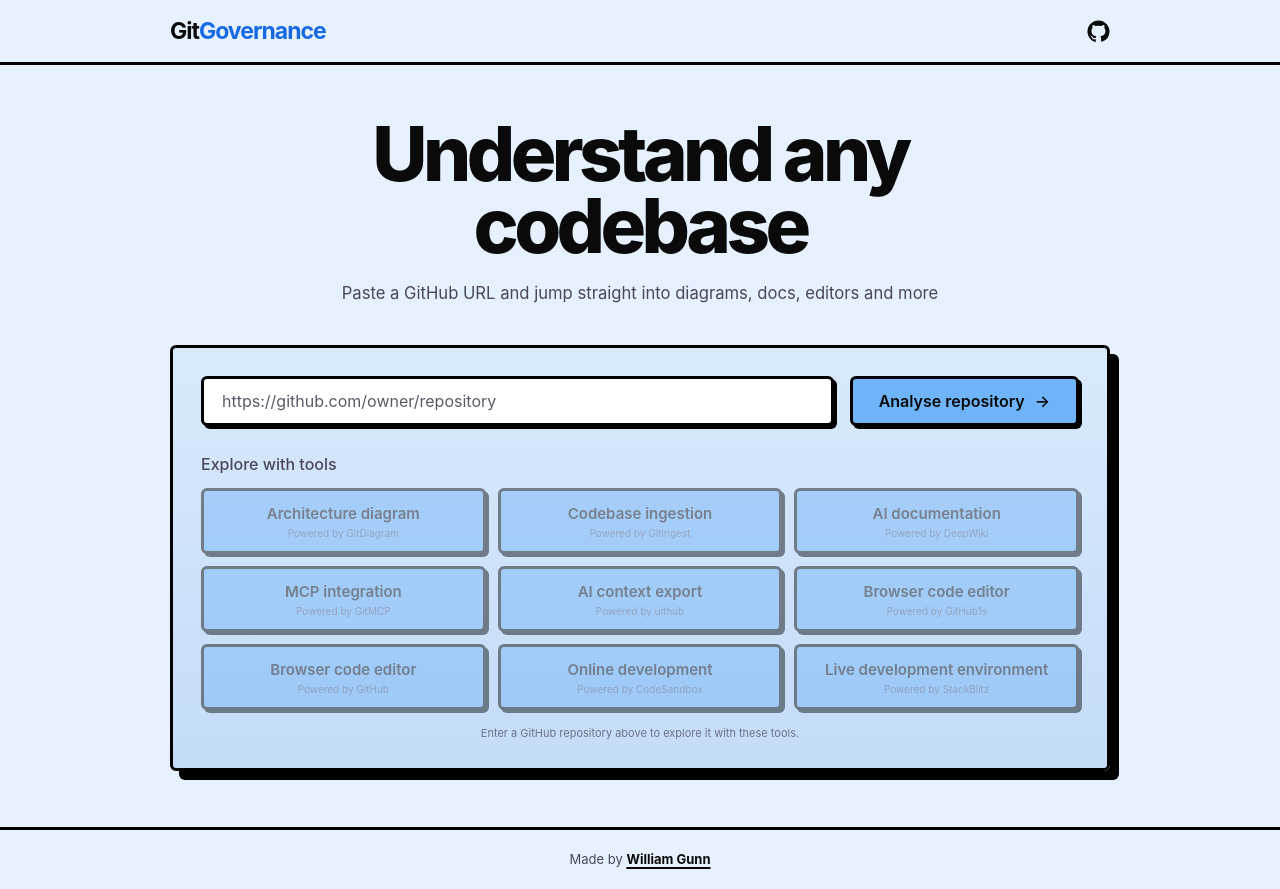
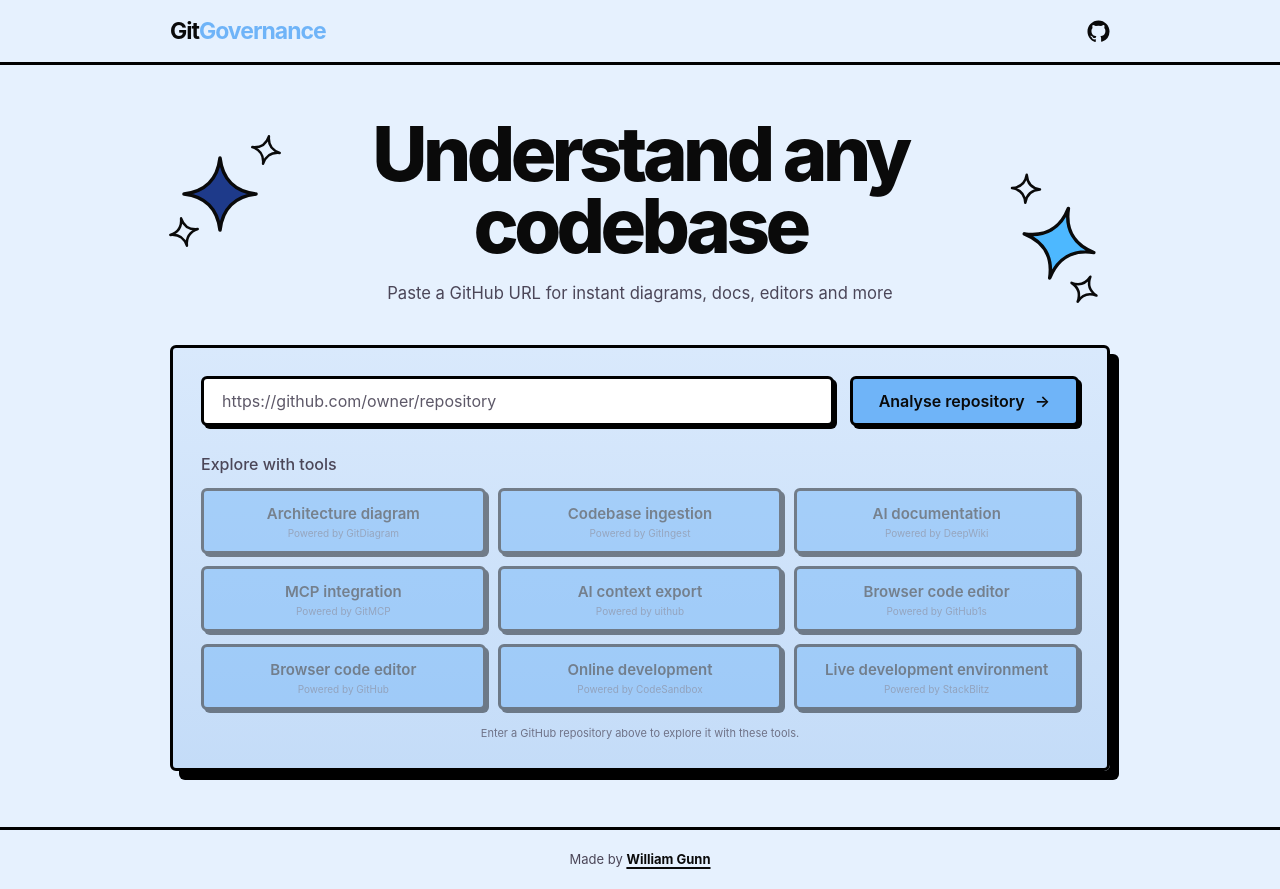
Before and after one commit to wwwillgunnn/gitgovernance, a website built with Vite: page index.html in a window 1280 px wide. Built offline with nearby package versions, Linux system fonts and the light colour scheme.

Commit message:
feat: added stars and readme

```diff
--- a/src/main.ts
+++ b/src/main.ts
@@ -48,11 +48,28 @@ const tools = [
   },
 ];
 
+const sparklePath =
+  "M12 0C12.8 7 17 11.2 24 12C17 12.8 12.8 17 12 24C11.2 17 7 12.8 0 12C7 11.2 11.2 7 12 0Z";
+
+const sparkle = (className: string) => `
+  <svg class="sparkle ${className}" viewBox="0 0 24 24" aria-hidden="true">
+    <path d="${sparklePath}" vector-effect="non-scaling-stroke" />
+  </svg>
+`;
+
+const sparkleCluster = (side: "left" | "right", color: string) => `
+  <div class="sparkles sparkles-${side}" style="--sparkle-color: ${color}" aria-hidden="true">
+    ${sparkle("sparkle-big")}
+    ${sparkle("sparkle-small sparkle-a")}
+    ${sparkle("sparkle-small sparkle-b")}
+  </div>
+`;
+
 document.querySelector<HTMLDivElement>("#app")!.innerHTML = `
   <div id="navbar-wrap">
     <nav id="navbar" class="page-container">
       <a href="/" class="brand">
-        Git<span>Governance</span>
+        Git<span style="color:#6fb4f8">Governance</span>
       </a>
 
       <a
@@ -72,8 +89,10 @@ document.querySelector<HTMLDivElement>("#app")!.innerHTML = `
   <main id="main" class="page-container">
 
     <section id="hero">
+      ${sparkleCluster("left", "#1e3a8a")}
+      ${sparkleCluster("right", "#4db8ff")}
       <h1>Understand any codebase</h1>
-      <p>Paste a GitHub URL and jump straight into diagrams, docs, editors and more</p>
+      <p>Paste a GitHub URL for instant diagrams, docs, editors and more</p>
     </section>
 
     <section id="workspace">
--- a/src/style.css
+++ b/src/style.css
@@ -340,6 +340,7 @@ input {
 
   #hero {
     margin-bottom: 36px;
+    position: relative;
   }
 
   #workspace {
@@ -370,3 +371,66 @@ input {
     transition: none !important;
   }
 }
+
+.sparkles {
+  position: absolute;
+  width: 110px;
+  height: 110px;
+  pointer-events: none;
+}
+
+.sparkles-left {
+  top: 10%;
+  left: 0;
+}
+.sparkles-right {
+  bottom: 5%;
+  right: 0;
+  transform: scaleX(-1) rotate(-15deg);
+}
+
+.sparkle {
+  position: absolute;
+  overflow: visible;
+}
+
+.sparkle path {
+  stroke: #0a0a0a;
+  stroke-width: 2.5px;
+  stroke-linejoin: round;
+  fill: none;
+}
+
+/* Big filled star */
+.sparkle-big {
+  width: 72px;
+  height: 72px;
+  top: 22px;
+  left: 14px;
+}
+.sparkle-big path {
+  fill: var(--sparkle-color);
+  stroke-width: 3.5px;
+}
+
+/* Small outline stars */
+.sparkle-small {
+  width: 28px;
+  height: 28px;
+}
+.sparkle-a {
+  top: 0;
+  right: 0;
+  transform: rotate(12deg);
+}
+.sparkle-b {
+  bottom: 0;
+  left: 0;
+  transform: rotate(-12deg);
+}
+
+@media (max-width: 800px) {
+  .sparkles {
+    display: none;
+  }
+}
```
Also changed, not shown: README.md (added), 1 other file.
